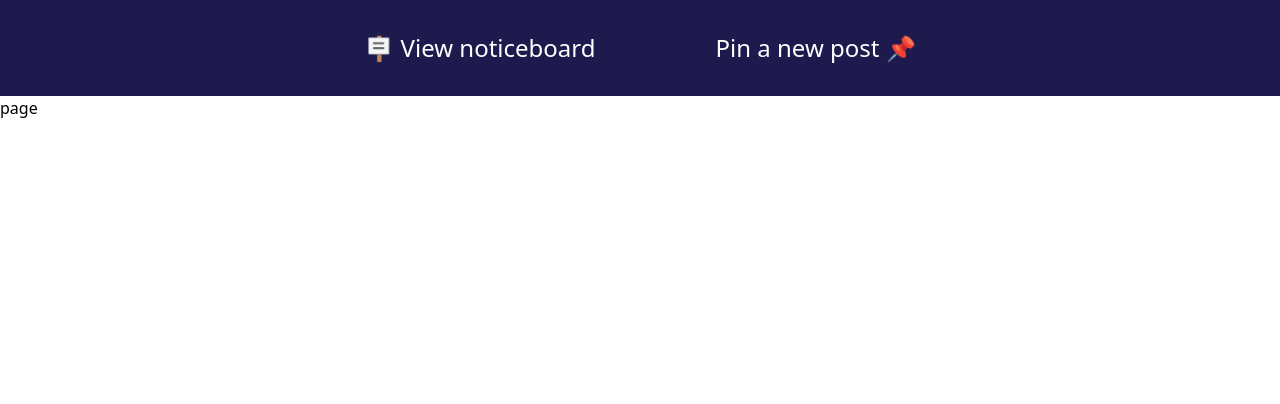
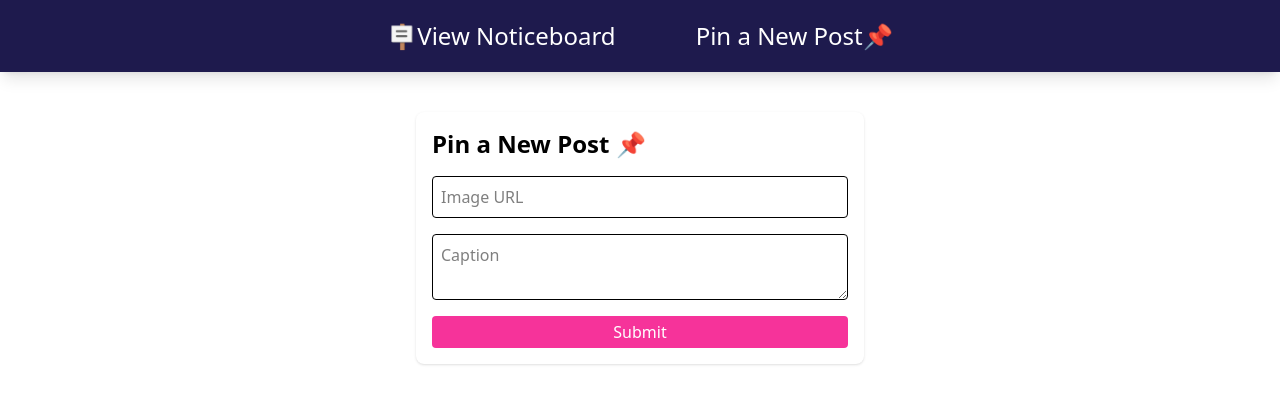
Before and after one commit to ruwedasharif3/pet-app, a Next.js app: page /newpost in a window 1280 px wide. Shown: the top 404 px of the page. Built offline with nearby package versions, Linux system fonts and the light colour scheme.

Commit message:
final-version

```diff
--- /dev/null
+++ b/src/app/app/components/SocialCard.js
@@ -0,0 +1,37 @@
+"use client";
+
+import { useState } from "react";
+
+const SocialCard = ({ image, caption }) => {
+  const [likes, setLikes] = useState(0);
+
+  const handleLike = () => {
+    setLikes(likes + 1);
+  };
+
+  return (
+    <div className="w-full h-screen max-w-md mb-6 flex flex-col justify-between items-center bg-white rounded-lg shadow-md snap-start">
+
+      <img
+        src={image}
+        alt="Post"
+        className="object-cover w-full h-3/4 rounded-t-lg"
+      />
+
+      <p className="text-lg text-center p-4">{caption}</p>
+
+
+      <div className="flex flex-col items-center mb-4">
+        <button
+          onClick={handleLike}
+          className="py-2 px-4 bg-blue-500 text-white rounded-full mt-4 hover:bg-blue-400 transition duration-200"
+        >
+          Like
+        </button>
+        <span className="text-lg mt-2">{likes} Likes</span>
+      </div>
+    </div>
+  );
+};
+
+export default SocialCard;
--- a/src/app/components/Navigation.js
+++ b/src/app/components/Navigation.js
@@ -3,21 +3,25 @@ import Link from "next/link";
 
 const Navigation = () => {
   return (
-    <nav className="flex flex-row justify-center items-center bg-indigo-950 p-8">
-      <div className="mx-15">
-          <Link href="/"
-                className="text-2xl text-bold text-white hover:text-sky-300"
-           >
-            🪧  View noticeboard
+    <nav className="sticky top-0 bg-indigo-950 p-5 z-10 w-full shadow-lg">
+      <div className="flex flex-row justify-center items-center">
+        <div>
+          <Link
+            href="/"
+            className="flex flex-row text-2xl text-white hover:text-orange-100 mx-10 md:text-md mx-4"
+          >
+            🪧 <span className="hidden sm:block">View Noticeboard</span>
           </Link>
         </div>
-        <div className="mx-15">
-          <Link href="/newpost"
-                className="text-2xl text-bold text-white hover:text-sky-300"
-           >
-           Pin a new post  📌
+        <div>
+          <Link
+            href="/newpost"
+            className="flex flex-row text-2xl text-white hover:text-orange-100 mx-10 md:text-md mx-4"
+          >
+            <span className="hidden sm:block">Pin a New Post</span> 📌
           </Link>
         </div>
+      </div>
     </nav>
   );
 };
--- a/src/app/globals.css
+++ b/src/app/globals.css
@@ -1 +1,4 @@
 @import "tailwindcss";
+@tailwind base;
+@tailwind components;
+@tailwind utilities;
--- a/src/app/newpost/page.js
+++ b/src/app/newpost/page.js
@@ -1,9 +1,45 @@
-import React from 'react'
+"use client";
+import { useState } from "react";
+import { useRouter } from "next/navigation";
 
-const page = () => {
+export default function NewPostPage() {
+  const [image, setImage] = useState("");
+  const [caption, setCaption] = useState("");
+  const router = useRouter();
+
+  const handleSubmit = (e) => {
+    e.preventDefault();
+    if (!image || !caption) return;
+
+    const newPost = { image, caption };
+    localStorage.setItem("newPost", JSON.stringify(newPost));
+    router.push("/");
+  };
+
   return (
-    <div>page</div>
-  )
+    <div className="max-w-md mx-auto mt-10 p-4 bg-white rounded-lg shadow">
+      <h1 className="text-2xl font-bold mb-4">Pin a New Post 📌</h1>
+      <form onSubmit={handleSubmit} className="flex flex-col gap-4">
+        <input
+          type="text"
+          placeholder="Image URL"
+          value={image}
+          onChange={(e) => setImage(e.target.value)}
+          className="border p-2 rounded"
+        />
+        <textarea
+          placeholder="Caption"
+          value={caption}
+          onChange={(e) => setCaption(e.target.value)}
+          className="border p-2 rounded"
+        />
+        <button
+          type="submit"
+          className="bg-pink-500 text-white p-1 rounded hover:bg-blue-400"
+        >
+          Submit
+        </button>
+      </form>
+    </div>
+  );
 }
-
-export default page
--- a/src/app/page.js
+++ b/src/app/page.js
@@ -1,11 +1,40 @@
-
+"use client";
+import { useEffect, useState } from "react";
+import SocialCard from "./app/components/SocialCard";
 
 export default function Home() {
+  const staticPosts = [
+    {
+      image: "https://images.unsplash.com/photo-1594142404563-64cccaf5a10f?q=80&w=3164&auto=format&fit=crop",
+      caption: "Cookie seeing herself for the first time 😮",
+    },
+    {
+      image: "https://placedog.net/400/300?id=1",
+      caption: "Rain sleeping peacefully 😇",
+    },
+    {
+      image: "https://images.unsplash.com/photo-1456796148441-485386946471?q=80&w=1740&auto=format&fit=crop",
+      caption: "Morningg - from Whiskers 😽",
+    },
+  ];
+
+  const [posts, setPosts] = useState(staticPosts);
+
+  useEffect(() => {
+    const savedPost = localStorage.getItem("newPost");
+    if (savedPost) {
+      const parsed = JSON.parse(savedPost);
+      setPosts([parsed, ...staticPosts]);
+    }
+  }, []);
+
   return (
-
-    <div>
-
+    <div className="flex-1 overflow-y-scroll snap-y snap-mandatory">
+      <div className="flex flex-col items-center">
+        {posts.map((post, index) => (
+          <SocialCard key={post.image + index} image={post.image} caption={post.caption} />
+        ))}
+      </div>
     </div>
-
   );
 }
```
Also changed, not shown: src/app/layout.js (line endings or trailing spaces).
